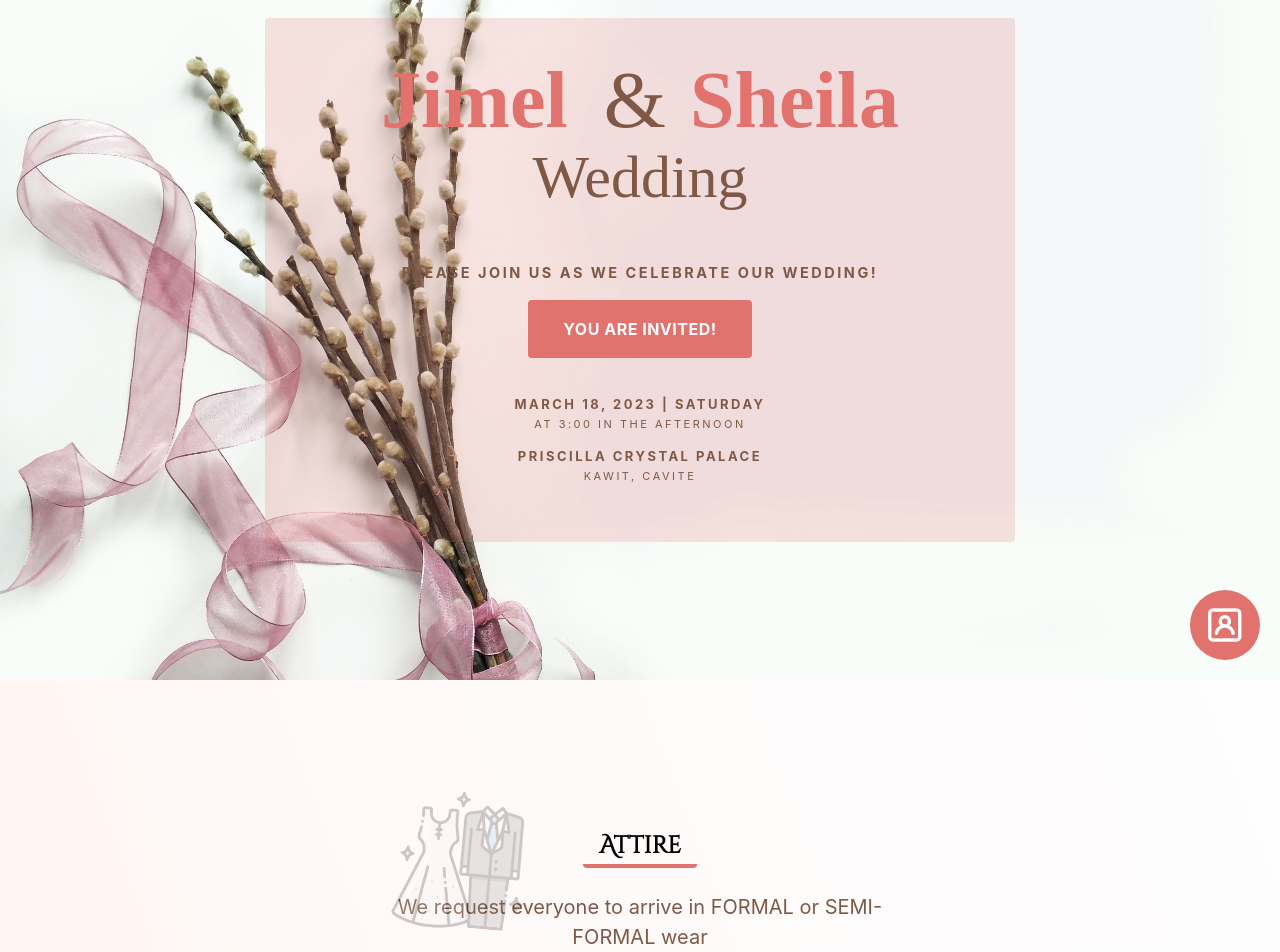
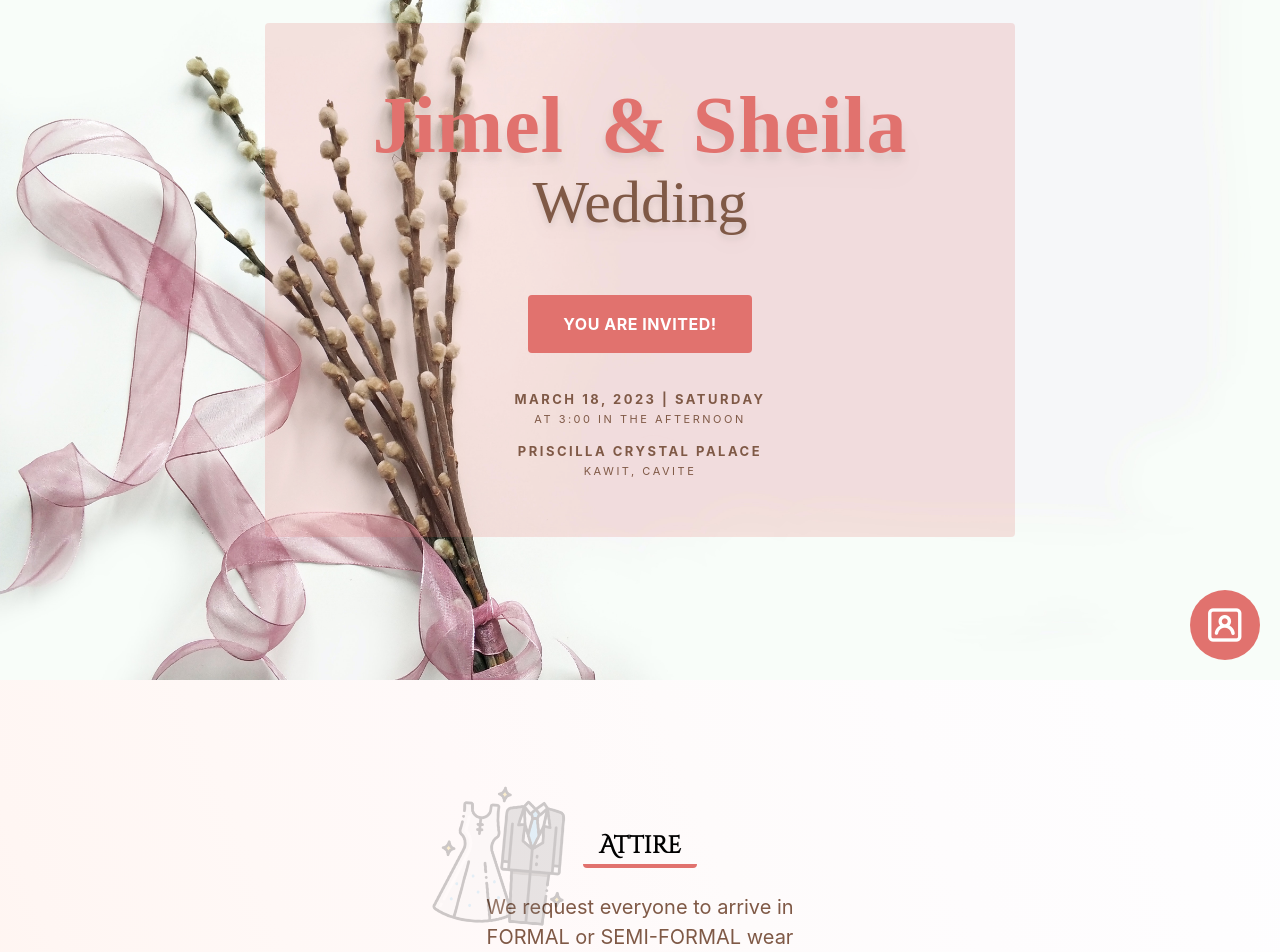
Before and after one commit to Keemchard/Wedding-Invitation, a React (Create React App) app: page / in a window 1280 px wide. Shown: the part 120-1072 px from the top of the page. Built offline with nearby package versions, Linux system fonts and the light colour scheme; no server answers; a web font is replaced by a local one.

Commit message:
refactor txt content details

```diff
--- a/src/pages/main-page/sections/Section1.tsx
+++ b/src/pages/main-page/sections/Section1.tsx
@@ -21,17 +21,25 @@ const Section1: FC<Prop> = ({ handleClick }) => {
       <div className="bg-[#E1726E] bg-opacity-20 z-20 px-[30px] py-[50px] w-[750px] rounded flex flex-col justify-center items-center">
         <div className="wed-text pb-[10px] text-center text-wd_coffee">
           <div>
-            <p className="wed-title wed-1 text-[80px] leading-[4rem]">
-              <span className="text-wd_mikado_yellow font-semibold">Jimel</span>{" "}
-              <span className="ml-4 mr-6">&</span>
-              <span className="text-wd_mikado_yellow font-bold">Sheila</span>
+            <p className="wed-title wed-1 text-[80px] leading-[4rem] mt-5 tracking-[1px]">
+              <span className="text-wd_mikado_yellow font-semibold drop-shadow-xl">
+                Jimel
+              </span>{" "}
+              <span className="ml-4 mr-6 text-wd_mikado_yellow font-semibold drop-shadow-lg">
+                &
+              </span>
+              <span className="text-wd_mikado_yellow font-semibold drop-shadow-xl">
+                Sheila
+              </span>
             </p>
-            <p className="wed-title wed-1 text-[60px]">Wedding </p>
+            <p className="wed-title wed-1 text-[60px] drop-shadow-lg">
+              Wedding{" "}
+            </p>
           </div>
-          <div className="tracking-[2.5px] mt-10 mb-4">
-            <p className="text-[14.5px] font-bold mb-2">
+          <div className="tracking-[2.5px] mt-12 mb-4">
+            {/* <p className="text-[14.5px] font-bold mb-2">
               PLEASE JOIN US AS WE CELEBRATE OUR WEDDING!
-            </p>
+            </p> */}
           </div>
           <Button
             label="YOU ARE INVITED!"
--- a/src/pages/main-page/sections/components/section-two-component/Attire.tsx
+++ b/src/pages/main-page/sections/components/section-two-component/Attire.tsx
@@ -8,10 +8,11 @@ const Attire = () => {
         Attire
       </p>
       <p className="text-[20px]  text-wd_coffee">
-        We request everyone to arrive in FORMAL or SEMI-FORMAL wear
+        We request everyone to arrive in
       </p>
+      <p className="text-[20px]  text-wd_coffee">FORMAL or SEMI-FORMAL wear</p>
       <img
-        className="absolute w-36 top-[-40px] left-[0] rotate-[5deg] opacity-20"
+        className="absolute w-36 top-[-45px] left-[-55px] rotate-[5deg] opacity-20"
         src={attire}
         alt={attire}
       />
--- a/src/pages/main-page/sections/components/section-two-component/SnapShare.tsx
+++ b/src/pages/main-page/sections/components/section-two-component/SnapShare.tsx
@@ -7,14 +7,15 @@ const SnapShare = () => {
       <p className="head-text text-[1.5rem] border-b-4 border-b-wd_mikado_yellow rounded px-[1rem] font-bold mb-6">
         Snap & Share
       </p>
+      <p className="text-[20px]  text-wd_coffee">Help us capture the love!</p>
       <p className="text-[20px]  text-wd_coffee">
-        Help us capture the love! Use our official wedding hashtag:
+        Use our official wedding hashtag:
       </p>
       <p className="text-[22px] mt-6 text-wd_coffee font-bold hover:text-wd_mikado_yellow transition-[0.25s] z-20">
         #SHEILAparinniJIMELsahuli
       </p>
       <img
-        className="absolute w-28 bottom-[-13px] left-[-10px] rotate-[-35deg] opacity-40"
+        className="absolute w-28 bottom-[-17px] left-[-55px] rotate-[-35deg] opacity-40"
         src={camera}
         alt={camera}
       />
```
